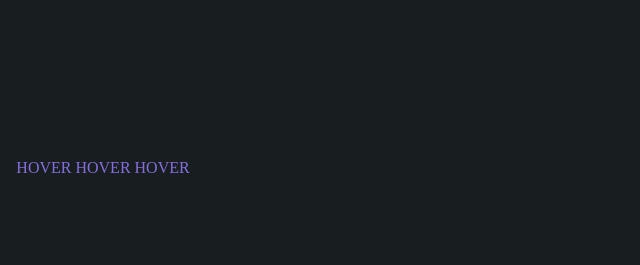
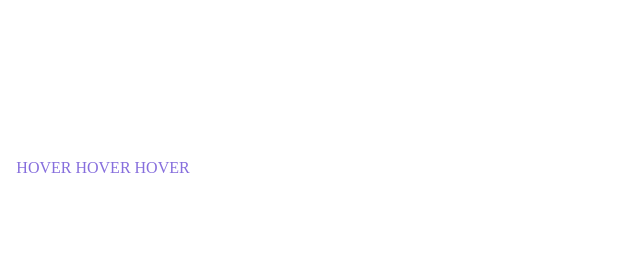
Before and after one commit to 19125052/Learning-Css, a plain HTML site: page index.html in a window 1280 px wide. Shown: the whole page, without its empty margins (0-640 px from the left). Drawn offline with Linux system fonts and the light colour scheme.

Commit message:
Update index.html

```diff
--- a/index.html
+++ b/index.html
@@ -8,7 +8,8 @@
     <link rel="stylesheet" type="text/css" href="style.css">
 </head>
 
-<body bgcolor="#181E20">
+<body>
+<div class="bigboiii">
 <div class="container noselect">
   <div class="canvas">
     <div class="tracker tr-1"></div>
@@ -46,5 +47,6 @@
     </div>
   </div>
 </div>
+</div>
 </body>
 </html>
```
